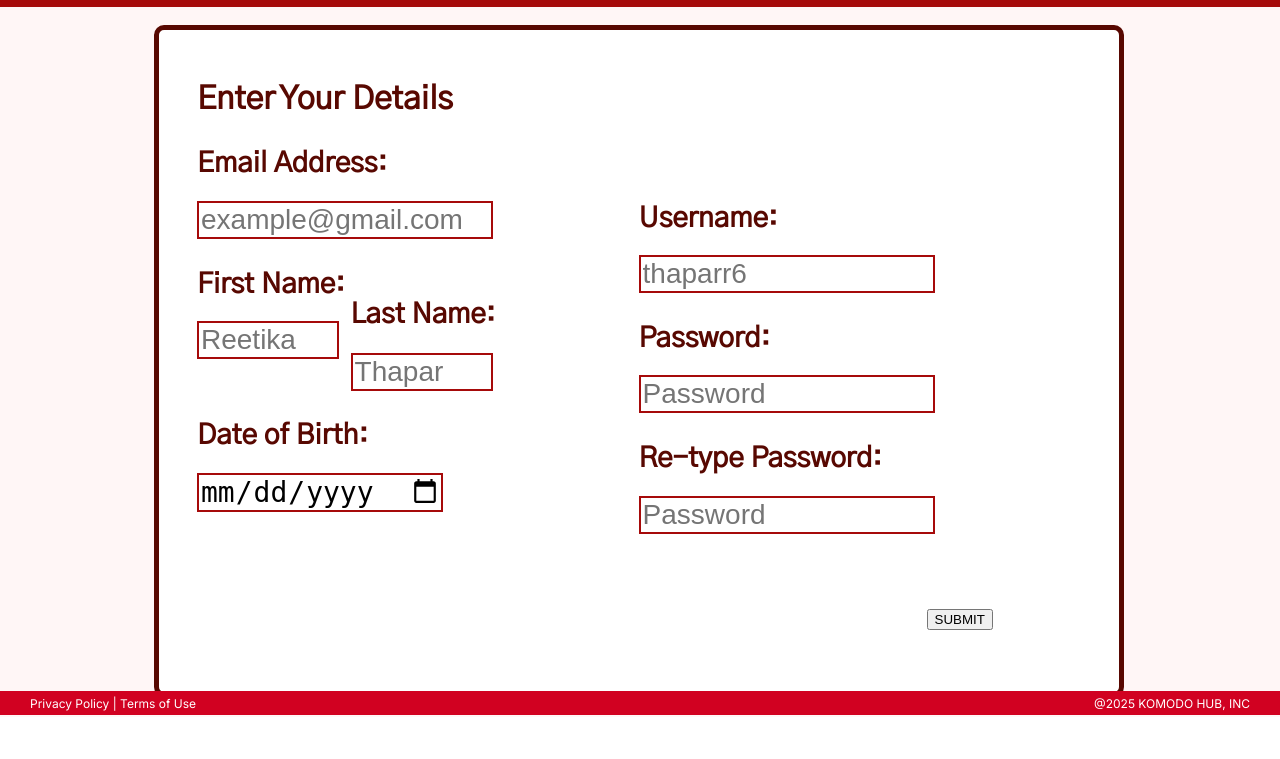
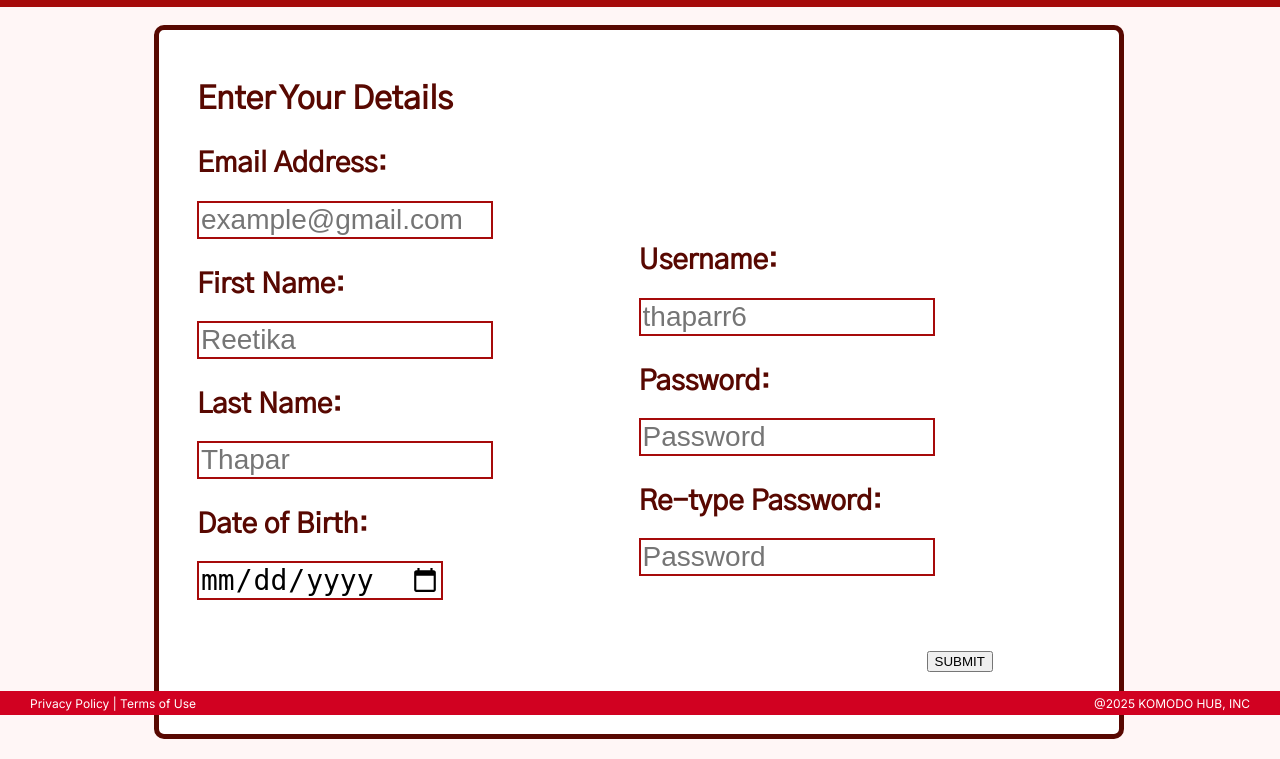
Before and after one commit to Ei-Sandi/Komodo-Hub-5005CMD, a Flask app: page /Individual/ in a window 1280 px wide. Shown: the part 85-844 px from the top of the page. Before the commit the page ends 800 px from the top, so only its background shows below. Run offline with Flask 3, Linux system fonts and the light colour scheme; some web fonts are replaced.

```diff
--- a/KOMODO HUB/static/Registration.css
+++ b/KOMODO HUB/static/Registration.css
@@ -48,20 +48,12 @@
     background-color: #D10121;
 }
 
-/* Individual Page */
+/* Both Pages */
 h3,
 .h3{
     font-size: 1.75rem;
 }
-
-#TitleText{
-    color: rgb(88, 8, 1);
-    height: auto;
-    width: auto;
-    margin-top: 3%;
-    margin-left: 4%;
-}
-#EmailText{
+#Text1{
     color: rgb(88, 8, 1);
     height: auto;
     width: auto;
@@ -69,54 +61,33 @@ h3,
     margin-top: 3%;
     margin-left: 4%;
 }
-#Email{
+#Text2{
+    color: rgb(88, 8, 1);
+    height: auto;
+    width: auto;
+    position: flex;
+    margin-top: 3%;
+    margin-left: 50%;
+}
+#InputBox1{
     border: 0.15rem solid rgb(166,10,10);
     position: flex;
     width: 30%;
     font-size: 1.75rem;
     margin-top: -1%;
     margin-left: 4%;
+
 }
-#FirstText{
-    position: flex;
-    color: rgb(88, 8, 1);
-    height: auto;
-    width: auto;
-    margin-top: 3%;
-    margin-left: 4%;
-}
-#First{
+#InputBox2{
     border: 0.15rem solid rgb(166,10,10);
     position: flex;
-    width: 14%;
+    width: 30%;
     font-size: 1.75rem;
     margin-top: -1%;
-    margin-left: 4%;
+    margin-left: 50%;
 }
-#LastText{
-    position: flex;
-    height: auto;
-    width: auto;
-    color: rgb(88, 8, 1);
-    margin-top: -9.25%;
-    margin-left: 20%;
-}
-#Last{
-    border: 0.15rem solid rgb(166,10,10);
-    position: flex;
-    width: 14%;
-    font-size: 1.75rem;
-    margin-top: -0.9%;
-    margin-left: 20%;
-}
-#DOB{
-    position: flex;
-    color: rgb(88, 8, 1);
-    height: auto;
-    width: auto;
-    margin-top: 3%;
-    margin-left: 4%;
-}
+
+/* Individual Page */
 #Date{
     border: 0.15rem solid rgb(166,10,10);
     position: flex;
@@ -128,48 +99,8 @@ h3,
     color: rgb(88, 8, 1);
     height: auto;
     width: auto;
-    position: flex;
-    margin-top: -35.2%;
-    margin-left: 50%;
-}
-#User{
-    border: 0.15rem solid rgb(166,10,10);
-    position: flex;
-    width: 30%;
-    font-size: 1.75rem;
-    margin-top: -1%;
-    margin-left: 50%;
-}
-#PassText{
-    color: rgb(88, 8, 1);
-    height: auto;
-    width: auto;
-    position: flex;
-    margin-top: 3%;
-    margin-left: 50%;
-}
-#Pass{
-    border: 0.15rem solid rgb(166,10,10);
-    position: flex;
-    width: 30%;
-    font-size: 1.75rem;
-    margin-top: -1%;
-    margin-left: 50%;
-}
-#RePassText{
-    color: rgb(88, 8, 1);
-    height: auto;
-    width: auto;
-    position: flex;
-    margin-top: 3%;
-    margin-left: 50%;
-}
-#RePass{
-    border: 0.15rem solid rgb(166,10,10);
-    position: flex;
-    width: 30%;
-    font-size: 1.75rem;
-    margin-top: -1%;
+    position: relative;
+    margin-top: -40%;
     margin-left: 50%;
 }
 #Submit{
--- a/KOMODO HUB/templates/RegInd.html
+++ b/KOMODO HUB/templates/RegInd.html
@@ -7,24 +7,24 @@
 
 {% block body%}
 <div id="BigBox">
-<div id= "TitleText"><h1 class="TEXT">Enter Your Details</h1></div>
+<div id= "Text1"><h1>Enter Your Details</h1></div>
 
 <form action="/">
     <div>
-        <div id="EmailText"><h3>Email Address:</h3></div>
-        <input type="email" id="Email" name="Email" placeholder="example@gmail.com" required>
-        <div id="FirstText"><h3>First Name:</h3></div>
-        <input type="text" id="First" name="First"placeholder="Reetika" required>
-        <div id="LastText"><h3>Last Name:</h3></div>
-        <input type="text" id="Last" name="Last" placeholder="Thapar" required>
-        <div id="DOB"><h3>Date of Birth:</h3></div>
+        <div id="Text1"><h3>Email Address:</h3></div>
+        <input type="email" id="InputBox1" name="Email" placeholder="example@gmail.com" required>
+        <div id="Text1"><h3>First Name:</h3></div>
+        <input type="text" id="InputBox1" name="First"placeholder="Reetika" required>
+        <div id="Text1"><h3>Last Name:</h3></div>
+        <input type="text" id="InputBox1" name="Last" placeholder="Thapar" required>
+        <div id="Text1"><h3>Date of Birth:</h3></div>
         <input type="date" id="Date" name="Date" required>
         <div id="UserText"><h3>Username:</h3></div>
-        <input type="text" id="User" name="User" placeholder="thaparr6" required>
-        <div id="PassText"><h3>Password:</h3></div>
-        <input type="password" id="Pass" name="Pass"  placeholder="Password" required>
-        <div id="RePassText"><h3>Re-type Password:</h3></div>
-        <input type="password" id="RePass" name="RePass" placeholder="Password" required>
+        <input type="text" id="InputBox2" name="User" placeholder="thaparr6" required>
+        <div id="Text2"><h3>Password:</h3></div>
+        <input type="password" id="InputBox2" name="Pass"  placeholder="Password" required>
+        <div id="Text2"><h3>Re-type Password:</h3></div>
+        <input type="password" id="InputBox2" name="RePass" placeholder="Password" required>
     </div>
     <br>
     <div id="Submit">
```
Also changed, not shown: other parts of KOMODO HUB/static/Registration.css (+2 -57 lines), KOMODO HUB/templates/RegOrg.html (+10 -10 lines).
